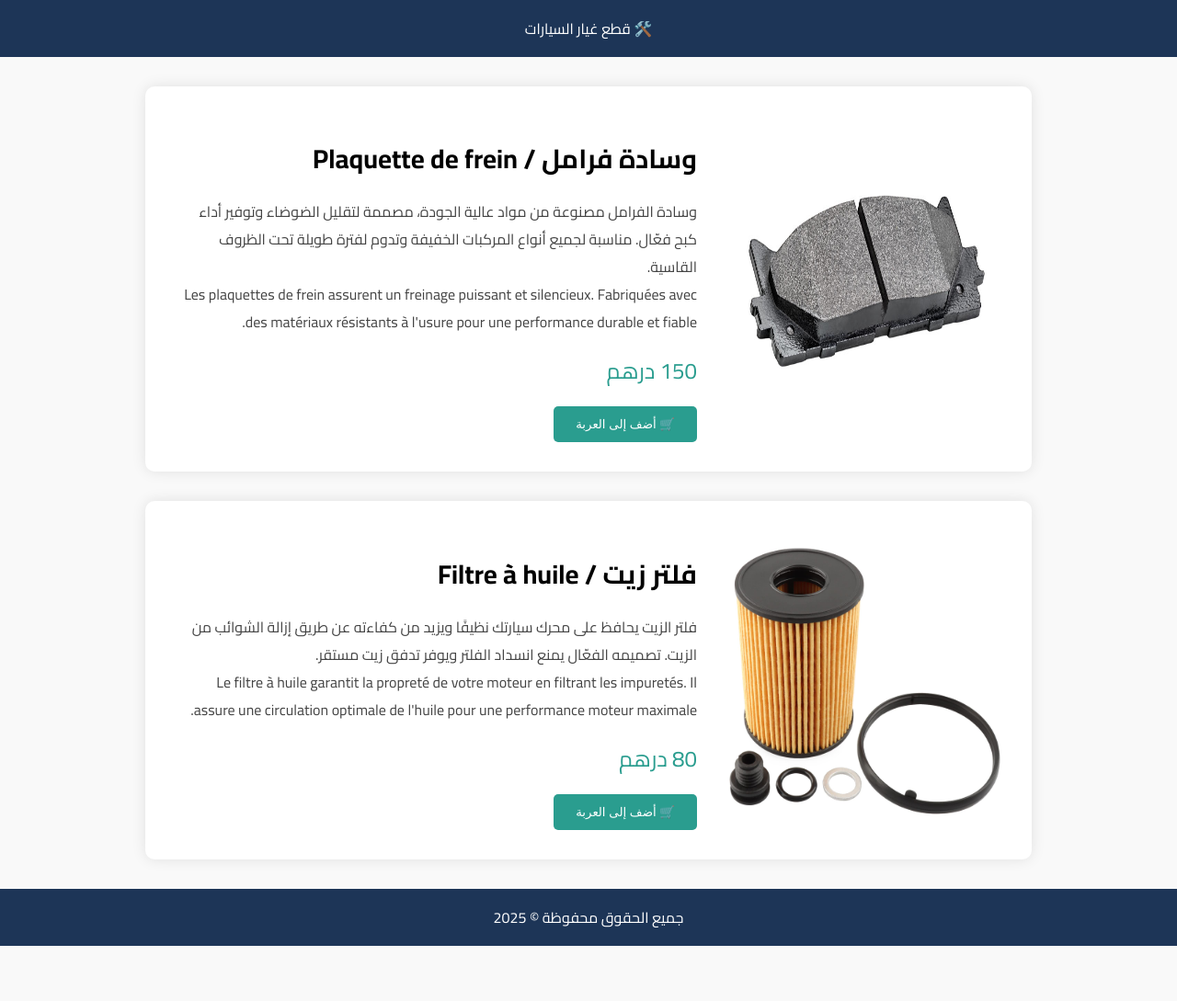
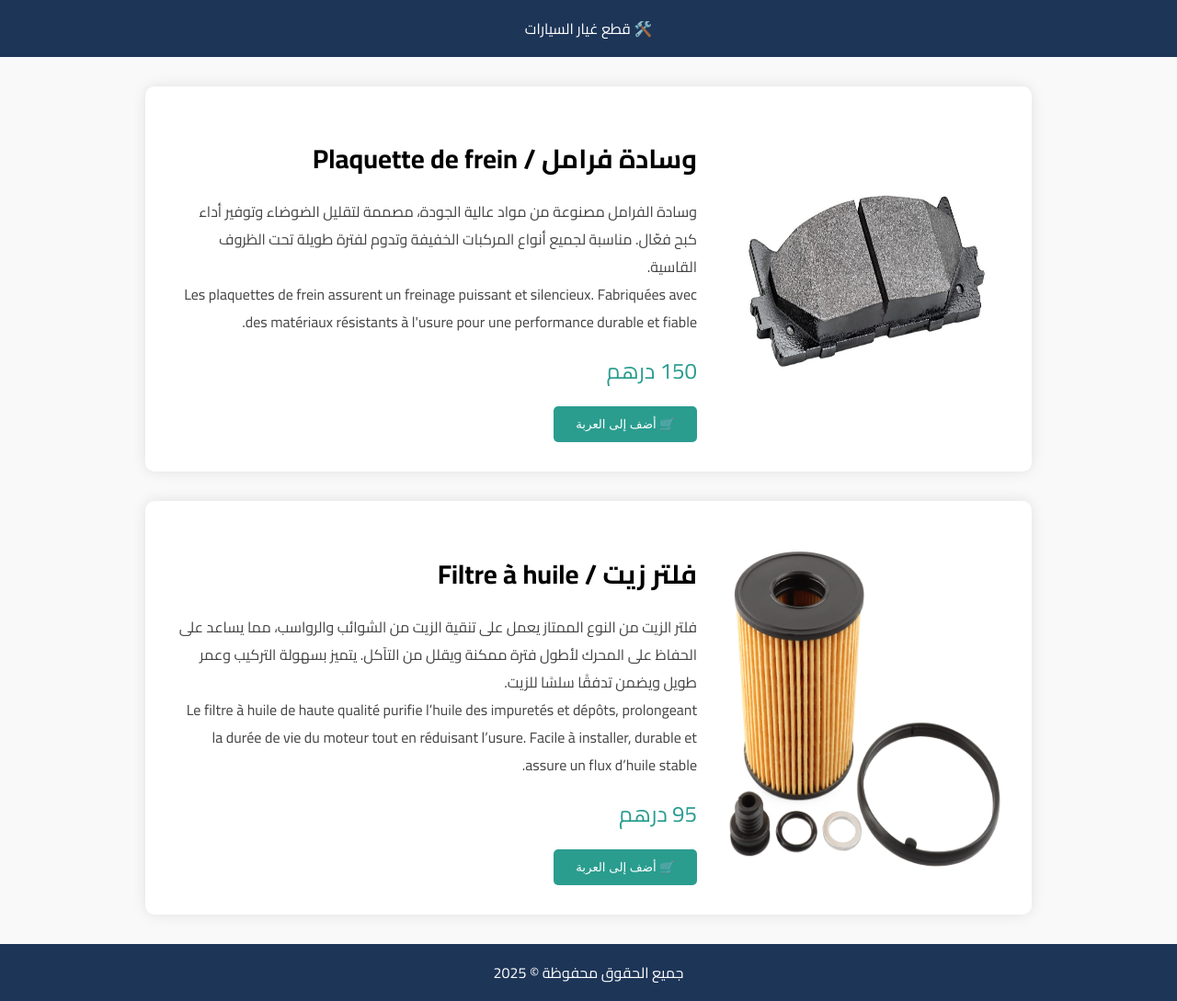
Before and after one commit to mouad2003-ai/Car-Parts-store, a plain HTML site: page product.html in a window 1280 px wide. Shown: the whole page at 92% size. Before the commit the page ends 1029 px from the top, so only its background shows below. Drawn offline with Linux system fonts and the light colour scheme.

Commit message:
Update product.html

```diff
--- a/product.html
+++ b/product.html
@@ -100,12 +100,15 @@
       <div class="info">
         <h1>فلتر زيت / Filtre à huile</h1>
         <p>
-          فلتر الزيت يحافظ على محرك سيارتك نظيفًا ويزيد من كفاءته عن طريق إزالة الشوائب من الزيت.
-          تصميمه الفعّال يمنع انسداد الفلتر ويوفر تدفق زيت مستقر.
+          فلتر الزيت من النوع الممتاز يعمل على تنقية الزيت من الشوائب والرواسب،
+          مما يساعد على الحفاظ على المحرك لأطول فترة ممكنة ويقلل من التآكل.
+          يتميز بسهولة التركيب وعمر طويل ويضمن تدفقًا سلسًا للزيت.
           <br>
-          Le filtre à huile garantit la propreté de votre moteur en filtrant les impuretés. Il assure une circulation optimale de l'huile pour une performance moteur maximale.
+          Le filtre à huile de haute qualité purifie l’huile des impuretés et dépôts,
+          prolongeant la durée de vie du moteur tout en réduisant l’usure.
+          Facile à installer, durable et assure un flux d’huile stable.
         </p>
-        <div class="price">80 درهم</div>
+        <div class="price">95 درهم</div>
         <button class="add-to-cart">🛒 أضف إلى العربة</button>
       </div>
     </div>
```
